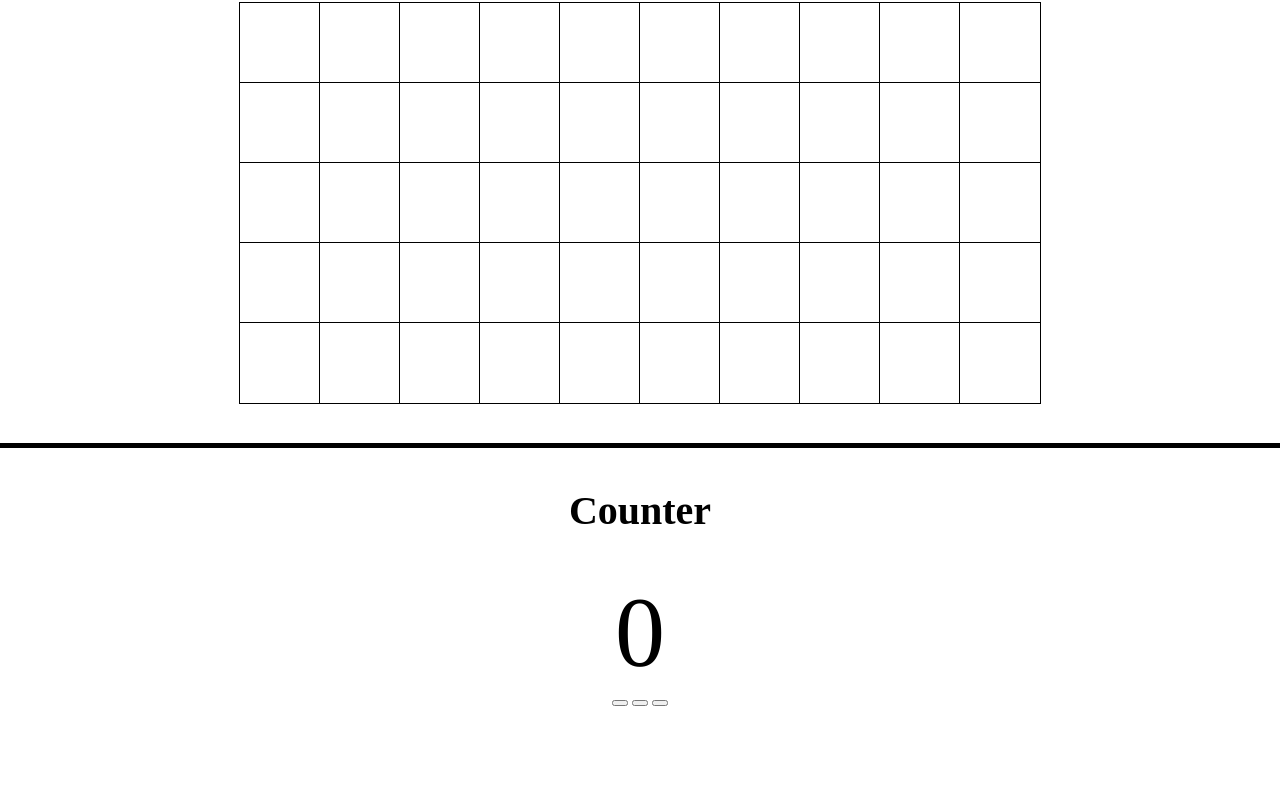
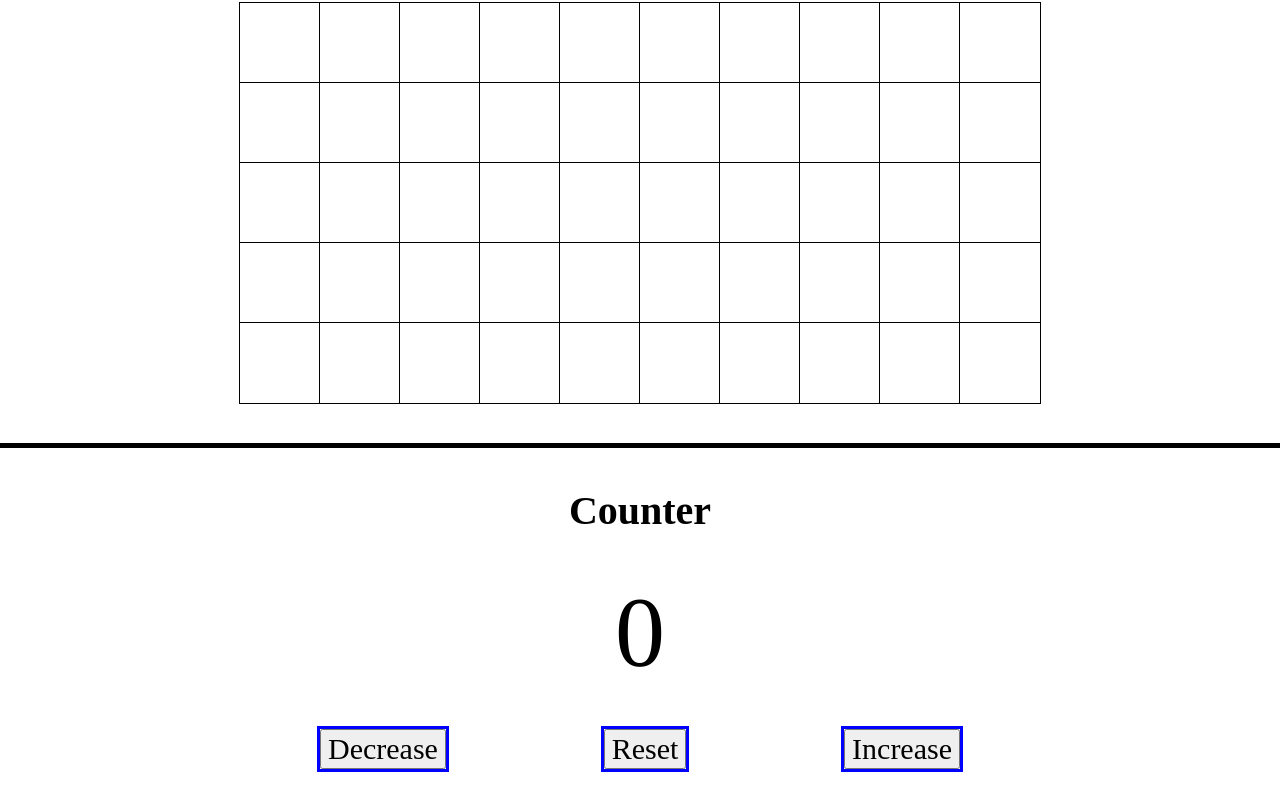
Before and after one commit to mahelkenn/javascript-practice, a plain HTML site: page index.html in a window 1280 px wide. Shown: the part 489-1300 px from the top of the page. Before the commit the page ends 1246 px from the top, so only its background shows below. Drawn offline with Linux system fonts and the light colour scheme; a web font is replaced by a local one.

Commit message:
Added buttons

```diff
--- a/css/main.css
+++ b/css/main.css
@@ -98,9 +98,16 @@ h1 {
 
 .counter p {
   font-size: 100px;
-  margin: 0px;
+  margin: 0px 0px 40px 0px;
 }
 
 .buttons {
+  width: 50%;
   margin-bottom: 50px;
+  display: flex;
+  justify-content: space-between;
 }
+
+.button {
+  font-size: 30px;
+}
--- a/index.html
+++ b/index.html
@@ -97,9 +97,9 @@
       <h3>Counter</h3>
       <p>0</p>
       <div class="buttons">
-        <button></button>
-        <button></button>
-        <button></button>
+        <button class="button">Decrease</button>
+        <button class="button">Reset</button>
+        <button class="button">Increase</button>
       </div>
     </section>
 
```
